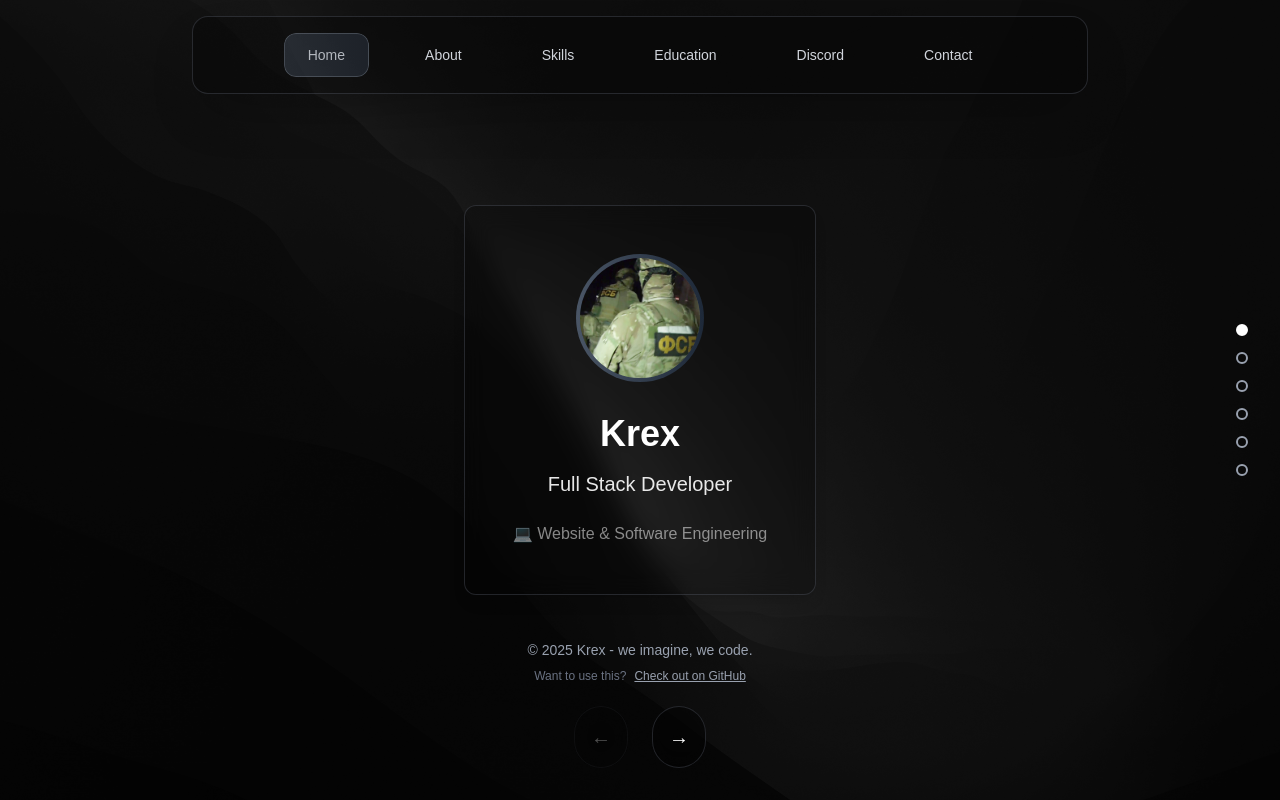
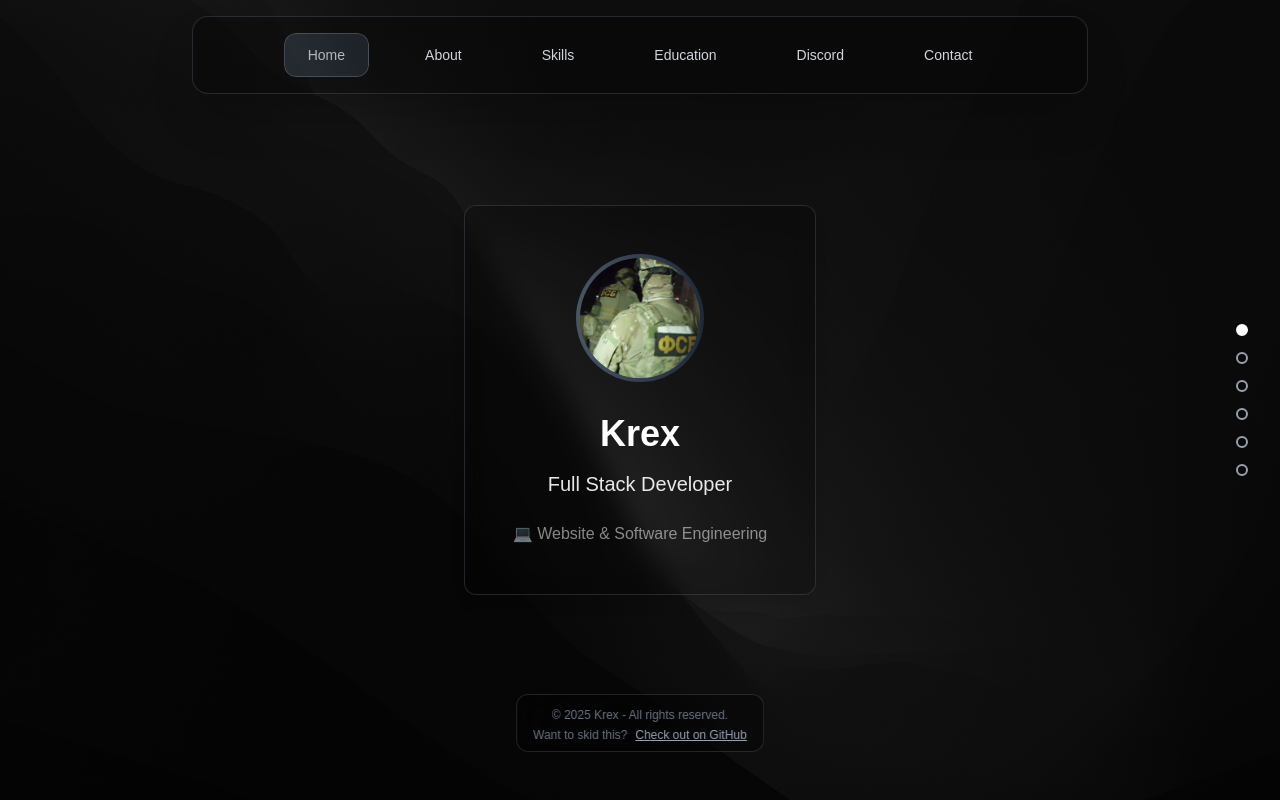
Before and after one commit to Krex381/krexdll, a Next.js app: page / in a window 1280 px wide. Built offline with nearby package versions, Linux system fonts and the light colour scheme.

Commit message:
Add files via upload

```diff
--- a/package.json
+++ b/package.json
@@ -14,7 +14,9 @@
     "framer-motion": "^12.16.0",
     "next": "15.3.3",
     "react": "^19.0.0",
-    "react-dom": "^19.0.0"
+    "react-countup": "^6.5.3",
+    "react-dom": "^19.0.0",
+    "react-icons": "^5.5.0"
   },
   "devDependencies": {
     "@eslint/eslintrc": "^3",
--- a/src/app/layout.tsx
+++ b/src/app/layout.tsx
@@ -15,21 +15,21 @@ const geistMono = Geist_Mono({
 
 export const metadata: Metadata = {
   title: "krex.dll",
-  description: "Get to know me, my projects, and my skills as a web developer.",
+  description: "everyone heard about me but no one knows me.",
   keywords: "portfolio, web developer, frontend developer, React, Next.js, TypeScript, krex.dll, werzy",
   authors: [{ name: "Krex" }],
 
   openGraph: {
-    title: "krex.dll - Web Developer Portfolio",
-    description: "Get to know me, my projects, and my skills as a web developer.",
+    title: "krex.dll - Portfolio",
+    description: "everyone heard about me but no one knows me.",
     url: "https://krex38.dev",
     siteName: "krex.dll Portfolio",
     images: [
       {
-        url: "/assets/og-image.png", // Bu resim 1200x630 px olmalı
+        url: "/assets/og-image.png",
         width: 960,
         height: 540,
-        alt: "krex.dll - Web Developer Portfolio",
+        alt: "krex.dll - Portfolio",
       }
     ],
     locale: "en_US",
--- a/src/app/page.tsx
+++ b/src/app/page.tsx
@@ -29,7 +29,6 @@ export default function Home() {
     setDirection(newDirection);
   };
 
-  // Check if device is mobile/tablet
   useEffect(() => {
     const checkDevice = () => {
       const width = window.innerWidth;
@@ -40,7 +39,7 @@ export default function Home() {
     checkDevice();
     window.addEventListener('resize', checkDevice);
     return () => window.removeEventListener('resize', checkDevice);
-  }, []);  // Enhanced touch gesture handling for mobile and tablet
+  }, []);
   useEffect(() => {
     let touchStartX = 0;
     let touchEndX = 0;
@@ -57,7 +56,7 @@ export default function Home() {
       isTouching = true;
     };
     const handleTouchMove = () => {
-      // Dikey scroll'u engelleme! Sadece yatay swipe için gerekirse preventDefault uygula
+
     };
 
     const handleTouchEnd = (e: TouchEvent) => {
@@ -70,26 +69,26 @@ export default function Home() {
     };
 
     const handleSwipe = () => {
-      const swipeThreshold = 50; // Minimum yatay mesafe
-      const maxVerticalDistance = 80; // Yatay swipe için izin verilen max dikey sapma
+      const swipeThreshold = 50;
+      const maxVerticalDistance = 80;
       const timeThreshold = 800;
       const swipeTime = Date.now() - touchStartTime;
       const deltaX = touchStartX - touchEndX;
       const deltaY = Math.abs(touchStartY - touchEndY);
-      // Sadece yatay swipe kontrolü
+
       if (
         Math.abs(deltaX) > swipeThreshold &&
         deltaY < maxVerticalDistance &&
         swipeTime < timeThreshold
       ) {
-        // preventDefault sadece burada
+
         if (deltaX > 0 && currentSection < sections.length - 1) {
-          // Sola kaydır: sonraki section
+
           paginate(1);
           setCurrentSection(prev => prev + 1);
           setShowMobileNav(false);
         } else if (deltaX < 0 && currentSection > 0) {
-          // Sağa kaydır: önceki section
+
           paginate(-1);
           setCurrentSection(prev => prev - 1);
           setShowMobileNav(false);
@@ -112,7 +111,7 @@ export default function Home() {
     }
     return removeTouchListeners;
   }, [currentSection, sections.length, isMobile, isTablet]);
-  // Keyboard navigation
+
   useEffect(() => {
     const handleKeyDown = (e: KeyboardEvent) => {
       if (e.key === 'ArrowRight' || e.key === 'ArrowDown') {
@@ -134,7 +133,7 @@ export default function Home() {
     return () => window.removeEventListener('keydown', handleKeyDown);
   }, [currentSection, sections.length]);
 
-  // Optimized transition variants for different devices
+
   const sectionVariants = {
     enter: (direction: number) => ({
       x: direction > 0 ? (isMobile ? 300 : 1200) : (isMobile ? -300 : -1200),
@@ -182,7 +181,7 @@ export default function Home() {
     })
   };
   return (
-    <main className="h-screen overflow-x-hidden overflow-y-auto bg-black">
+    <main className="h-screen overflow-hidden bg-black">
       {/* Desktop Navigation Bar */}
       {!isMobile && !isTablet && (
         <motion.nav
@@ -420,15 +419,13 @@ export default function Home() {
             initial="enter"
             animate="center"
             exit="exit"
-            className="absolute inset-0 w-full transform-gpu z-10 overflow-y-auto overflow-x-hidden"
+            className="absolute inset-0 w-full h-full transform-gpu z-10 overflow-hidden"
             style={{
               transformStyle: "preserve-3d",
-              backfaceVisibility: "hidden",
-              minHeight: "100vh",
-              height: "auto"
+              backfaceVisibility: "hidden"
             }}
           >
-            <div style={{ minHeight: "100vh", paddingBottom: "2rem" }}>
+            <div className="h-full w-full">
               {sections[currentSection].component}
             </div>
           </motion.div>
@@ -449,108 +446,6 @@ export default function Home() {
         )}
       </div>
 
-            {/* Simple Footer - Positioned above arrows */}
-            <footer className="fixed bottom-25 left-0 right-0 z-30 p-4">
-              <div className="text-center space-y-2">
-                <p className="text-gray-400 text-sm">
-                  © 2025 Krex - we imagine, we code.
-                </p>
-                <div className="flex justify-center items-center space-x-2">
-                  <span className="text-gray-500 text-xs">Want to use this?</span>
-                  <motion.a
-                    href="https://github.com/Krex381/krexdll"
-                    target="_blank"
-                    rel="noopener noreferrer"
-                    className="text-gray-400 hover:text-white text-xs underline transition-colors duration-300"
-                    whileHover={{ scale: 1.05 }}
-                    whileTap={{ scale: 0.95 }}
-                  >
-                    Check out on GitHub
-                  </motion.a>
-                </div>
-              </div>
-            </footer>
-
-      {/* Arrow Navigation - Responsive sizing */}
-      <div className={`fixed bottom-8 left-1/2 transform -translate-x-1/2 z-50 flex gap-4 ${isMobile ? 'gap-3' : 'gap-6'}`}>
-        <motion.button
-          onClick={(e) => {
-            e.preventDefault();
-            e.stopPropagation();
-            if (currentSection > 0) {
-              paginate(-1);
-              setCurrentSection(prev => prev - 1);
-            }
-          }}
-          onTouchEnd={(e) => {
-            e.preventDefault();
-            e.stopPropagation();
-            if (currentSection > 0) {
-              paginate(-1);
-              setCurrentSection(prev => prev - 1);
-            }
-          }}
-          disabled={currentSection === 0}
-          className={`group relative ${isMobile ? 'p-3' : 'p-4'} rounded-full backdrop-blur-xl bg-black/30 border border-gray-500/30 text-white transition-all duration-500 overflow-hidden ${
-            currentSection === 0
-              ? 'opacity-30 cursor-not-allowed'
-              : 'hover:bg-black/50 hover:border-gray-400/50'
-          }`}
-          whileHover={currentSection > 0 ? {
-            scale: 1.1,
-            y: -4,
-            boxShadow: "0 10px 30px rgba(0,0,0,0.3)"
-          } : {}}
-          whileTap={currentSection > 0 ? { scale: 0.95 } : {}}
-        >
-          <motion.div
-            className={`${isMobile ? 'text-lg' : 'text-xl'} font-bold`}
-            animate={{ x: currentSection === 0 ? 0 : [-2, 2, -2, 0] }}
-            transition={{ duration: 0.5 }}
-          >
-            ←
-          </motion.div>
-        </motion.button>
-
-        <motion.button
-          onClick={(e) => {
-            e.preventDefault();
-            e.stopPropagation();
-            if (currentSection < sections.length - 1) {
-              paginate(1);
-              setCurrentSection(prev => prev + 1);
-            }
-          }}
-          onTouchEnd={(e) => {
-            e.preventDefault();
-            e.stopPropagation();
-            if (currentSection < sections.length - 1) {
-              paginate(1);
-              setCurrentSection(prev => prev + 1);
-            }
-          }}
-          disabled={currentSection === sections.length - 1}
-          className={`group relative ${isMobile ? 'p-3' : 'p-4'} rounded-full backdrop-blur-xl bg-black/30 border border-gray-500/30 text-white transition-all duration-500 overflow-hidden ${
-            currentSection === sections.length - 1
-              ? 'opacity-30 cursor-not-allowed'
-              : 'hover:bg-black/50 hover:border-gray-400/50'
-          }`}
-          whileHover={currentSection < sections.length - 1 ? {
-            scale: 1.1,
-            y: -4,
-            boxShadow: "0 10px 30px rgba(0,0,0,0.3)"
-          } : {}}
-          whileTap={currentSection < sections.length - 1 ? { scale: 0.95 } : {}}
-        >
-          <motion.div
-            className={`${isMobile ? 'text-lg' : 'text-xl'} font-bold`}
-            animate={{ x: currentSection === sections.length - 1 ? 0 : [2, -2, 2, 0] }}
-            transition={{ duration: 0.5 }}
-          >
-            →
-          </motion.div>
-        </motion.button>
-      </div>
       {/* Mobile Swipe Hint */}
       {isMobile && currentSection === 0 && (
         <motion.div
@@ -571,6 +466,33 @@ export default function Home() {
           </motion.div>
         </motion.div>
       )}
+
+      {/* Footer */}
+      <motion.footer
+        initial={{ y: 100, opacity: 0 }}
+        animate={{ y: 0, opacity: 1 }}
+        transition={{ duration: 0.6, delay: 1 }}
+        className="fixed bottom-12 left-1/2 transform -translate-x-1/2 z-30"
+      >
+        <div className="backdrop-blur-xl bg-black/30 border border-gray-500/30 rounded-xl px-4 py-2 text-center">
+          <div className="text-xs text-gray-500 mt-1">
+            © 2025 Krex - All rights reserved.
+          </div>
+          <div className="flex justify-center items-center space-x-2 mt-1">
+            <span className="text-gray-500 text-xs">Want to skid this?</span>
+            <motion.a
+              href="https://github.com/Krex381/krexdll"
+              target="_blank"
+              rel="noopener noreferrer"
+              className="text-gray-400 hover:text-white text-xs underline transition-colors duration-300"
+              whileHover={{ scale: 1.05 }}
+              whileTap={{ scale: 0.95 }}
+            >
+              Check out on GitHub
+            </motion.a>
+          </div>
+        </div>
+      </motion.footer>
     </main>
   );
 }
--- a/src/components/Contact.tsx
+++ b/src/components/Contact.tsx
@@ -77,7 +77,7 @@ export default function Contact() {
   <section
       id="contact"
       ref={ref}
-      className="min-h-screen flex items-start md:items-center justify-center relative bg-black py-20 md:py-0"
+      className="h-screen flex items-center justify-center relative bg-black overflow-hidden"
     >
 
       <div className="absolute inset-0 bg-gradient-to-br from-gray-800/30 via-gray-900/40 to-black/50" />
--- a/src/components/Discord.tsx
+++ b/src/components/Discord.tsx
@@ -336,7 +336,7 @@ export default function Discord() {
     <section
       id="discord"
       ref={ref}
-      className="min-h-screen flex items-center justify-center relative bg-black py-20"
+      className="h-screen flex items-center justify-center relative bg-black overflow-hidden"
     >
       {/* Animated Background */}
       <div className="absolute inset-0 bg-gradient-to-br from-indigo-900/20 via-purple-900/20 to-black overflow-hidden">
--- a/src/components/Education.tsx
+++ b/src/components/Education.tsx
@@ -31,7 +31,7 @@ export default function Education() {
     return () => clearInterval(interval);
   }, []);
   return (
-    <section className="min-h-screen flex items-start md:items-center justify-center relative bg-black py-20 md:py-0">
+    <section className="h-screen flex items-center justify-center relative bg-black overflow-hidden">
       {/* Background with dark glassmorphism */}
       <div className="absolute inset-0 bg-gradient-to-br from-gray-800/30 via-gray-900/40 to-black/50" />
 
--- a/src/components/Hero.tsx
+++ b/src/components/Hero.tsx
@@ -6,7 +6,7 @@ import Image from 'next/image';
 export default function Hero() {
   return (      <section
       id="hero"
-      className="min-h-screen w-full flex items-start md:items-center justify-center relative bg-black py-20 md:py-0"
+      className="h-screen w-full flex items-center justify-center relative bg-black overflow-hidden"
       style={{
         backgroundImage: "url('/assets/bg.jpg')",
         backgroundSize: 'cover',
--- a/src/components/Navbar.tsx
+++ b/src/components/Navbar.tsx
@@ -15,7 +15,7 @@ export default function Navbar({ currentSection, setCurrentSection }: NavbarProp
     { id: 'skills', label: 'Skills' },
     { id: 'education', label: 'Education' },
     { id: 'contact', label: 'Contact' },
-    { id: 'discord', label: 'Discord' },
+    { id: 'discord', label: 'Discord' }
   ];
 
   return (
--- a/src/components/Skills.tsx
+++ b/src/components/Skills.tsx
@@ -2,59 +2,93 @@
 
 import { motion } from 'framer-motion';
 import { useEffect, useState } from 'react';
+import CountUp from 'react-countup';
+import {
+  FaHtml5,
+  FaCss3Alt,
+  FaJs,
+  FaReact,
+  FaGitAlt,
+  FaDocker,
+  FaPython,
+  FaNodeJs,
+  FaPhp,
+  FaLinux,
+  FaAws,
+  FaServer,
+  FaDatabase,
+  FaCode,
+  FaCodeBranch,
+  FaNpm,
+  FaFigma
+} from 'react-icons/fa';
+import {
+  SiTypescript,
+  SiNextdotjs,
+  SiTailwindcss,
+  SiMongodb,
+  SiExpress,
+  SiPostgresql,
+  SiMysql,
+  SiVercel,
+  SiGo,
+  SiRuby,
+  SiFramer,
+  SiChakraui
+} from 'react-icons/si';
 
 const skills = [
   {
     category: "Frontend",
     items: [
-      { name: "HTML5", level: 95, icon: "🌐" },
-      { name: "CSS3", level: 90, icon: "🎨" },
-      { name: "JavaScript", level: 85, icon: "⚡" },
-      { name: "TypeScript", level: 80, icon: "📘" },
-      { name: "React", level: 85, icon: "⚛️" },
-      { name: "Next.js", level: 80, icon: "🔺" },
-      { name: "Tailwind CSS", level: 90, icon: "💨" },
-      { name: "Framer Motion", level: 75, icon: "✨" },
-      { name: "Chakra UI", level: 70, icon: "🔧" },
-      { name: "Shadcn UI", level: 75, icon: "🎯" }
+      { name: "HTML5", level: 95, icon: <FaHtml5 className="w-6 h-6" />, color: "text-orange-500" },
+      { name: "CSS3", level: 90, icon: <FaCss3Alt className="w-6 h-6" />, color: "text-blue-500" },
+      { name: "JavaScript", level: 85, icon: <FaJs className="w-6 h-6" />, color: "text-yellow-400" },
+      { name: "TypeScript", level: 80, icon: <SiTypescript className="w-6 h-6" />, color: "text-blue-600" },
+      { name: "React", level: 85, icon: <FaReact className="w-6 h-6" />, color: "text-cyan-400" },
+      { name: "Next.js", level: 80, icon: <SiNextdotjs className="w-6 h-6" />, color: "text-white" },
+      { name: "Tailwind CSS", level: 90, icon: <SiTailwindcss className="w-6 h-6" />, color: "text-cyan-500" },
+      { name: "Framer Motion", level: 75, icon: <SiFramer className="w-6 h-6" />, color: "text-purple-400" },
+      { name: "Chakra UI", level: 70, icon: <SiChakraui className="w-6 h-6" />, color: "text-green-400" },
+      { name: "Shadcn UI", level: 75, icon: <FaCode className="w-6 h-6" />, color: "text-gray-400" }
     ]
   },
   {
     category: "Backend",
     items: [
-      { name: "PHP", level: 90, icon: "🐘" },
-      { name: "C#", level: 85, icon: "🔷" },
-      { name: "Golang", level: 80, icon: "🐹" },
-      { name: "Ruby", level: 75, icon: "💎" },
-      { name: "Python", level: 70, icon: "🐍" },
-      { name: "Node.js", level: 80, icon: "💚" },
-      { name: "Express.js", level: 85, icon: "🚀" }
+      { name: "PHP", level: 90, icon: <FaPhp className="w-6 h-6" />, color: "text-purple-500" },
+      { name: "C#", level: 85, icon: <FaCode className="w-6 h-6" />, color: "text-purple-600" },
+      { name: "Golang", level: 80, icon: <SiGo className="w-6 h-6" />, color: "text-blue-500" },
+      { name: "Ruby", level: 75, icon: <SiRuby className="w-6 h-6" />, color: "text-red-500" },
+      { name: "Python", level: 70, icon: <FaPython className="w-6 h-6" />, color: "text-blue-500" },
+      { name: "Node.js", level: 80, icon: <FaNodeJs className="w-6 h-6" />, color: "text-green-500" },
+      { name: "Express.js", level: 85, icon: <SiExpress className="w-6 h-6" />, color: "text-gray-300" }
     ]
   },
   {
     category: "Database & Tools",
     items: [
-      { name: "MySQL", level: 90, icon: "🗄️" },
-      { name: "PostgreSQL", level: 85, icon: "🐘" },
-      { name: "MongoDB", level: 75, icon: "🍃" },
-      { name: "Redis", level: 70, icon: "🔴" },
-      { name: "Git", level: 95, icon: "📂" },
-      { name: "Docker", level: 80, icon: "🐳" },
-      { name: "AWS", level: 75, icon: "☁️" },
-      { name: "Vercel", level: 90, icon: "▲" },
-      { name: "VS Code", level: 98, icon: "💻" }
+      { name: "MySQL", level: 90, icon: <SiMysql className="w-6 h-6" />, color: "text-blue-600" },
+      { name: "PostgreSQL", level: 85, icon: <SiPostgresql className="w-6 h-6" />, color: "text-blue-700" },
+      { name: "MongoDB", level: 75, icon: <SiMongodb className="w-6 h-6" />, color: "text-green-500" },
+      { name: "Redis", level: 70, icon: <FaDatabase className="w-6 h-6" />, color: "text-red-600" },
+      { name: "Git", level: 95, icon: <FaGitAlt className="w-6 h-6" />, color: "text-orange-500" },
+      { name: "Docker", level: 80, icon: <FaDocker className="w-6 h-6" />, color: "text-blue-500" },
+      { name: "AWS", level: 75, icon: <FaAws className="w-6 h-6" />, color: "text-orange-500" },
+      { name: "Vercel", level: 90, icon: <SiVercel className="w-6 h-6" />, color: "text-white" },
+      { name: "VS Code", level: 98, icon: <FaCode className="w-6 h-6" />, color: "text-blue-400" }
     ]
   },
   {
     category: "Mobile & Others",
     items: [
-      { name: "React Native", level: 70, icon: "📱" },
-      { name: "Flutter", level: 65, icon: "🦋" },
-      { name: "Unity", level: 10, icon: "🎮" },
-      { name: "Adobe XD", level: 20, icon: "📐" },
-      { name: "Linux", level: 90, icon: "🐧" },
-      { name: "Nginx", level: 70, icon: "🌐" },
-      { name: "Apache", level: 75, icon: "🪶" }
+      { name: "React Native", level: 70, icon: <FaReact className="w-6 h-6" />, color: "text-cyan-400" },
+      { name: "Flutter", level: 65, icon: <FaCode className="w-6 h-6" />, color: "text-blue-400" },
+      { name: "Unity", level: 10, icon: <FaCode className="w-6 h-6" />, color: "text-gray-600" },
+      { name: "Adobe XD", level: 20, icon: <FaFigma className="w-6 h-6" />, color: "text-pink-500" },
+      { name: "Linux", level: 90, icon: <FaLinux className="w-6 h-6" />, color: "text-yellow-600" },
+      { name: "Nginx", level: 70, icon: <FaServer className="w-6 h-6" />, color: "text-green-500" },
+      { name: "Apache", level: 75, icon: <FaServer className="w-6 h-6" />, color: "text-red-600" }
     ]
   }
 ];
@@ -69,7 +103,7 @@ export default function Skills() {
     return () => clearInterval(interval);
   }, []);
   return (
-    <section className="min-h-screen flex items-start md:items-center justify-center relative bg-black py-20 md:py-0">
+    <section className="h-screen flex items-center justify-center relative bg-black overflow-hidden">
       {/* Background with dark glassmorphism */}
       <div className="absolute inset-0 bg-gradient-to-br from-gray-800/30 via-gray-900/40 to-black/50" />
 
@@ -82,7 +116,7 @@ export default function Skills() {
             transition={{ duration: 0.8 }}
             className="text-center mb-16"
           >
-          <h2 className="text-5xl md:text-6xl font-bold text-white mb-6">
+            <h2 className="text-5xl md:text-6xl font-bold text-white mb-6">
               Capabilities
             </h2>
             <div className="w-24 h-1 bg-gradient-to-r from-gray-400 to-gray-600 mx-auto rounded-full" />
@@ -126,12 +160,22 @@ export default function Skills() {
               >
                 <div className="flex items-center justify-between mb-4">
                   <div className="flex items-center space-x-3">
-                    <span className="text-2xl">{skill.icon}</span>
+                    <span className={`${skill.color} opacity-80 hover:opacity-100 transition-opacity`}>
+                      {skill.icon}
+                    </span>
                     <h3 className="text-xl font-semibold text-white">{skill.name}</h3>
                   </div>
-                  <span className="text-gray-300 text-sm">{skill.level}%</span>
+                  <span className="text-gray-300 text-sm">
+                    <CountUp
+                      start={0}
+                      end={skill.level}
+                      duration={2.5}
+                      delay={index * 0.1}
+                      suffix="%"
+                    />
+                  </span>
                 </div>
-                  {/* Progress Bar */}
+                {/* Progress Bar */}
                 <div className="w-full bg-gray-800/50 rounded-full h-3 overflow-hidden">
                   <motion.div
                     initial={{ width: 0 }}
@@ -174,7 +218,8 @@ export default function Skills() {
           duration: 10,
           repeat: Infinity,
           ease: "linear"
-        }}        className="absolute top-10 right-10 w-20 h-20 bg-gray-700/20 backdrop-blur-sm rounded-lg border border-gray-500/30"
+        }}
+        className="absolute top-10 right-10 w-20 h-20 bg-gray-700/20 backdrop-blur-sm rounded-lg border border-gray-500/30"
       />
       <motion.div
         animate={{
```
Also changed, not shown: src/components/About.tsx (+39 -2 lines), 1 other file (tests, documents, lock files or other folders).
